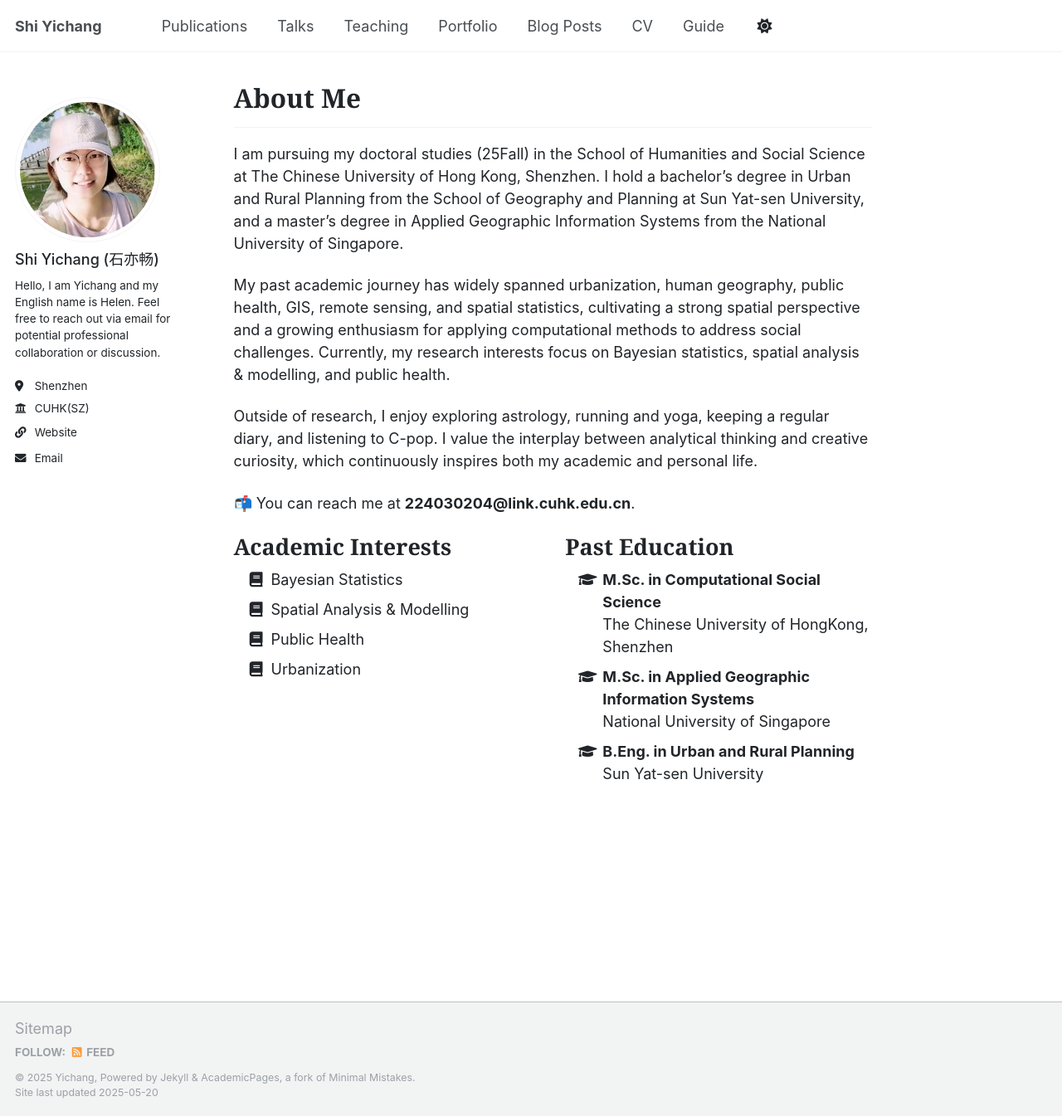
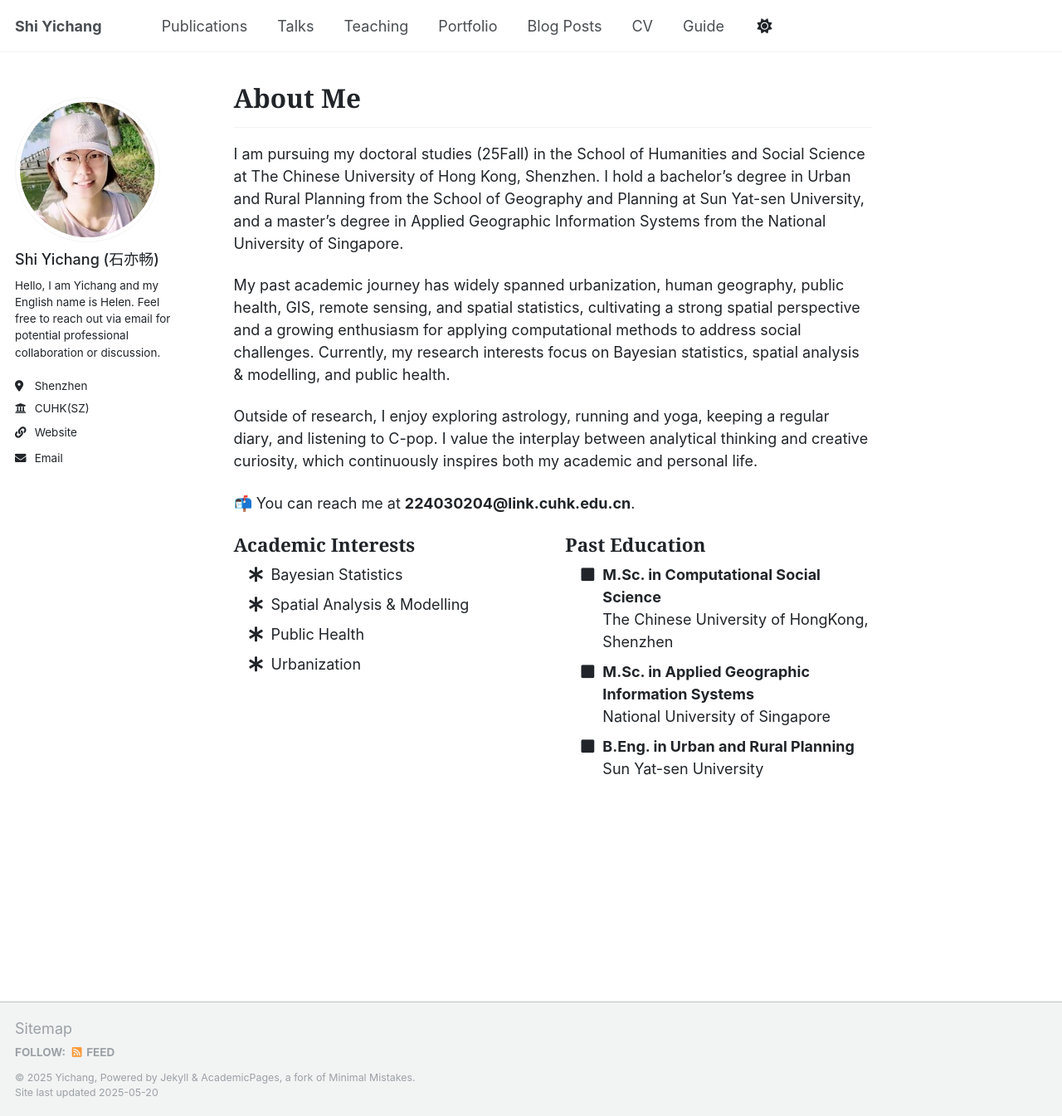
Before and after one commit to Helensyc/helensyc.github.io, a Jekyll site: the page built from _pages/about.md, in a window 1280 px wide and 1345 px high. Shown: the whole window at 83% size. Built offline with Jekyll 4.4.1, drawn with Linux system fonts in a browser that asks for light colours.

Commit message:
about.md

```diff
--- a/_pages/about.md
+++ b/_pages/about.md
@@ -20,30 +20,30 @@ Outside of research, I enjoy exploring astrology, running and yoga, keeping a re
 <div class="row">
 
   <div class="col-md-6">
-    <h4 style="font-family: 'Georgia', serif; font-weight: 600;">Academic Interests</h4>
+    <h5 style="font-family: 'Georgia', serif; font-weight: 600;">Academic Interests</h5>
     <ul class="fa-ul">
-      <li><i class="fa-li fa fa-book"></i> Bayesian Statistics</li>
-      <li><i class="fa-li fa fa-book"></i> Spatial Analysis & Modelling</li>
-      <li><i class="fa-li fa fa-book"></i> Public Health</li>
-      <li><i class="fa-li fa fa-book"></i> Urbanization</li>
+      <li><i class="fa-li fa fa-asterisk"></i> Bayesian Statistics</li>
+      <li><i class="fa-li fa fa-asterisk"></i> Spatial Analysis & Modelling</li>
+      <li><i class="fa-li fa fa-asterisk"></i> Public Health</li>
+      <li><i class="fa-li fa fa-asterisk"></i> Urbanization</li>
     </ul>
   </div>
 
   <div class="col-md-6">
-    <h4 style="font-family: 'Georgia', serif; font-weight: 600;">Past Education</h4>
+    <h5 style="font-family: 'Georgia', serif; font-weight: 600;">Past Education</h5>
     <ul class="fa-ul">
       <li>
-        <i class="fa-li fa fa-graduation-cap"></i>
+        <i class="fa-li fa fa-square"></i>
         <strong>M.Sc. in Computational Social Science</strong><br />
         The Chinese University of HongKong, Shenzhen
       </li>
       <li>
-        <i class="fa-li fa fa-graduation-cap"></i>
+        <i class="fa-li fa fa-square"></i>
         <strong>M.Sc. in Applied Geographic Information Systems</strong><br />
         National University of Singapore
       </li>
       <li>
-        <i class="fa-li fa fa-graduation-cap"></i>
+        <i class="fa-li fa fa-square"></i>
         <strong>B.Eng. in Urban and Rural Planning </strong><br />
         Sun Yat-sen University
       </li>
```
